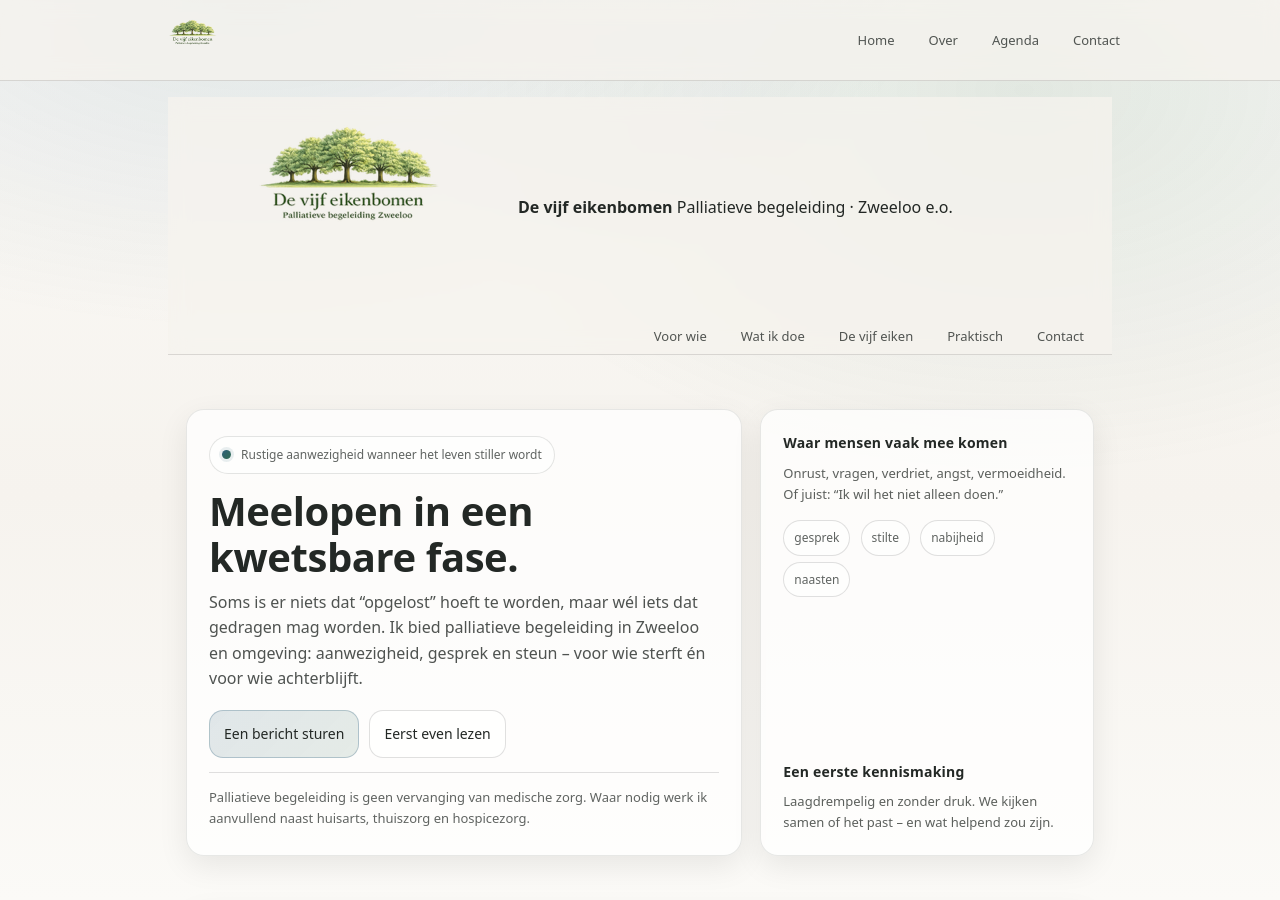
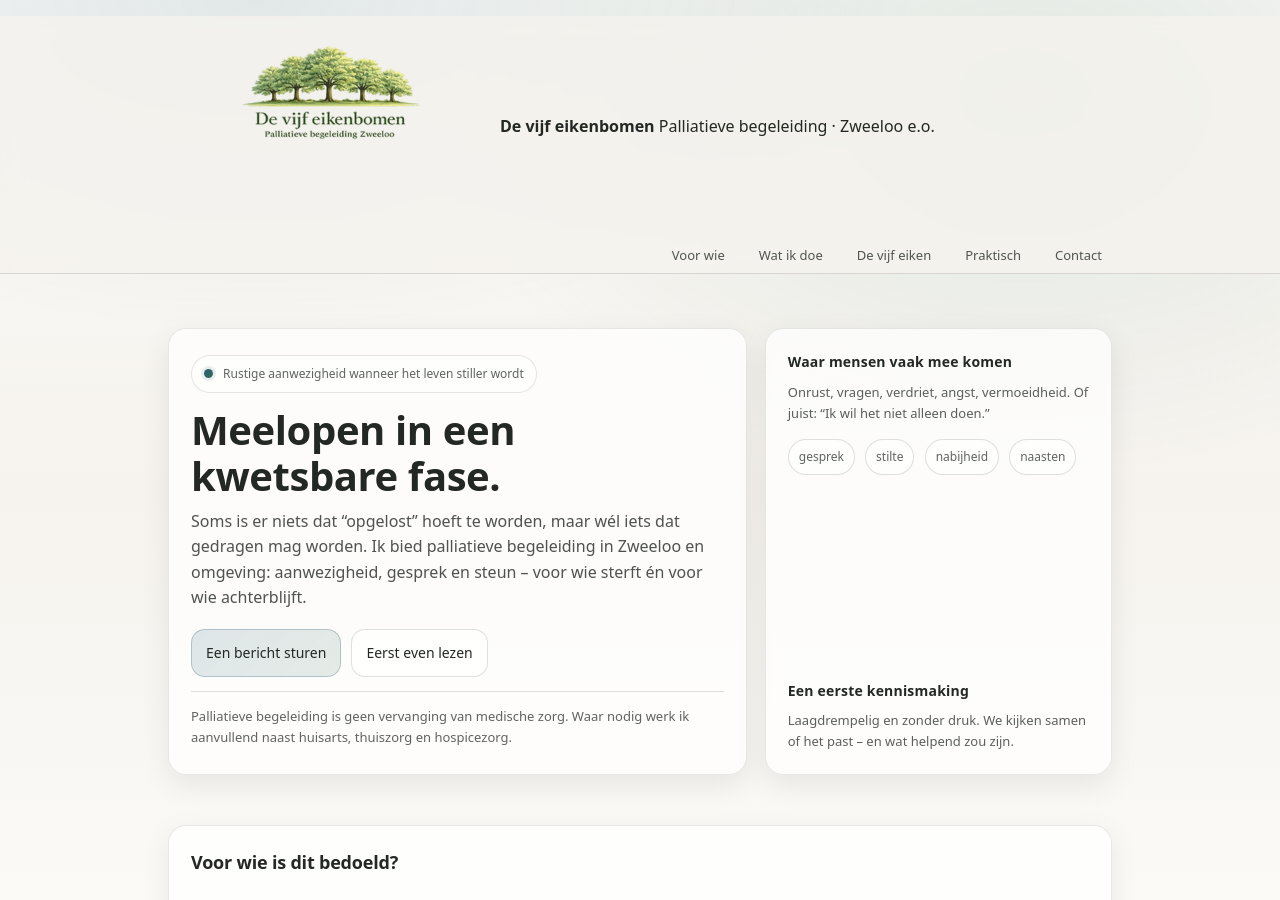
Before and after one commit to itffilosofieinfo/devijfeikenbomen.nl, a Jekyll site: the page built from index.md, in a window 1280 px wide and 900 px high. Built offline with Jekyll 4.4.1, drawn with Linux system fonts in a browser that asks for light colours.

Commit message:
Simplify layout by rendering content directly
Removed header and main tags, rendering content directly in body.

```diff
--- a/_layouts/default.html
+++ b/_layouts/default.html
@@ -3,12 +3,7 @@
 <head>
   {% include head.html %}
 </head>
-
 <body>
-  {% include header.html %}
-
-  <main class="wrap">
-    {{ content }}
-  </main>
+  {{ content }}
 </body>
 </html>
```
